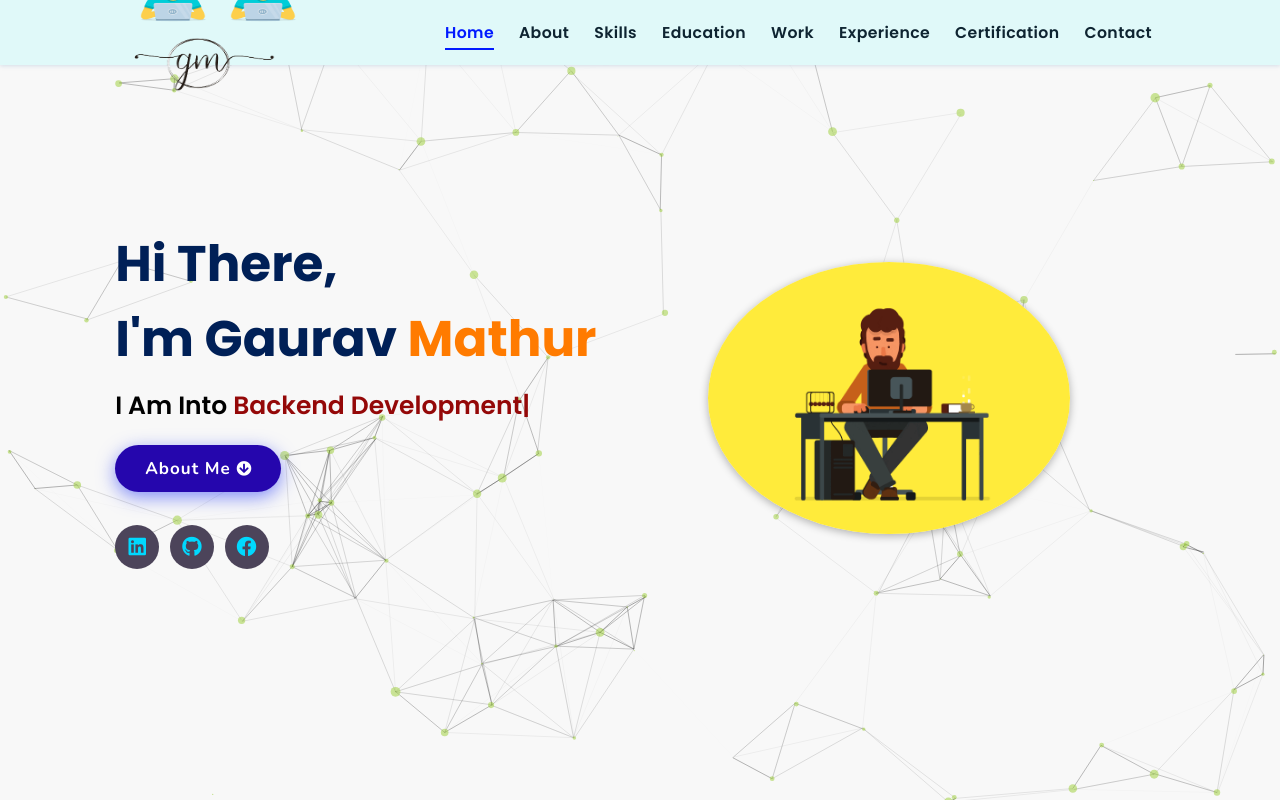
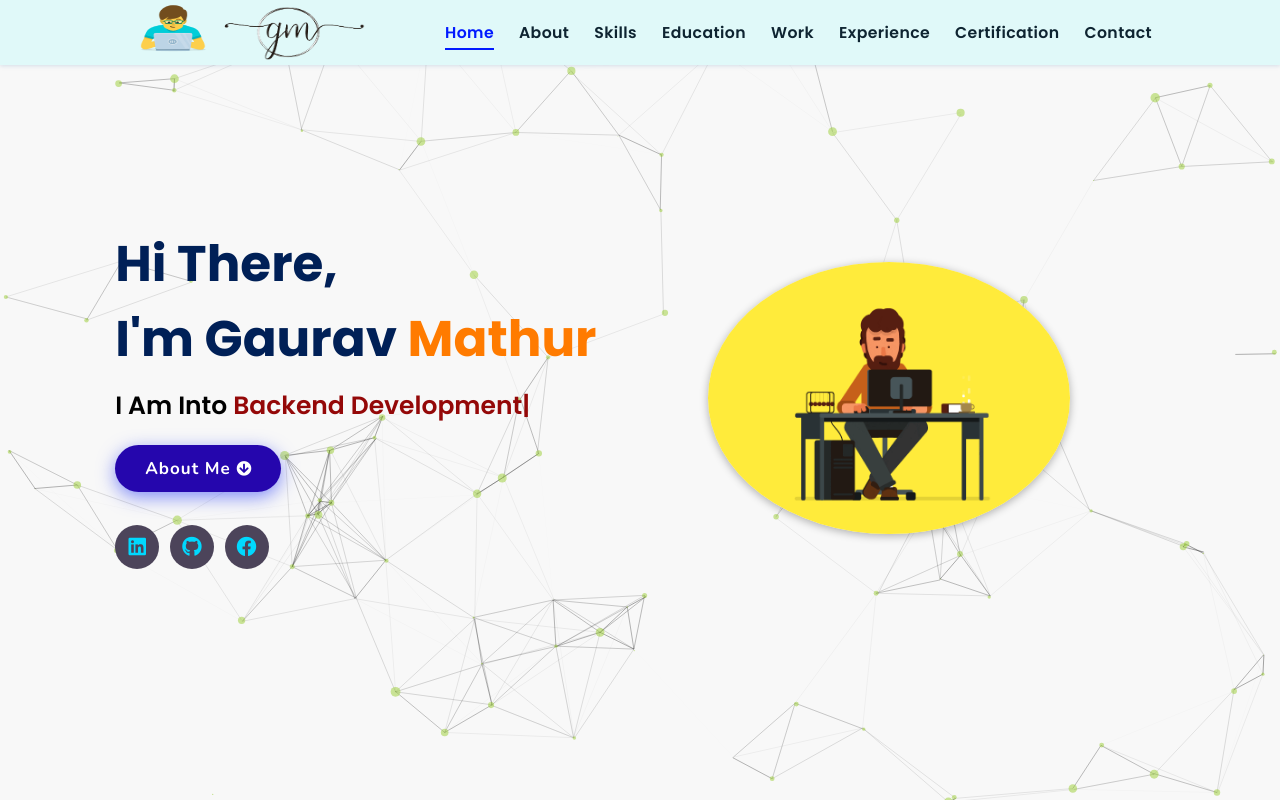
Before and after one commit to mathurgaurav003/GmPortfolio.github.io, a plain HTML site: page index.html in a window 1280 px wide. Shown: the top 802 px of the page. Drawn offline with nearby package versions, Linux system fonts and the light colour scheme.

Commit message:
Update index.html

```diff
--- a/index.html
+++ b/index.html
@@ -23,7 +23,7 @@
 
 <!-- navbar starts -->
 <header>
-        <a href="#" class="logo"><img src=".\assets\images\facicon1.png" alt="logo"  width="90" height="63" ><img src=".\assets\images\facicon1.png" alt="logo"  width="90" height="63" ><img src=".\assets\images\gm.PNG" alt="logo"  width="149" height="53" ></a>
+        <a href="#" class="logo"><img src=".\assets\images\facicon1.png" alt="logo"  width="90" height="63" ><img src=".\assets\images\gm.png" alt="logo"  width="149" height="53" ></a>
 
 
         <div id="menu" class="fas fa-bars"></div>
```
